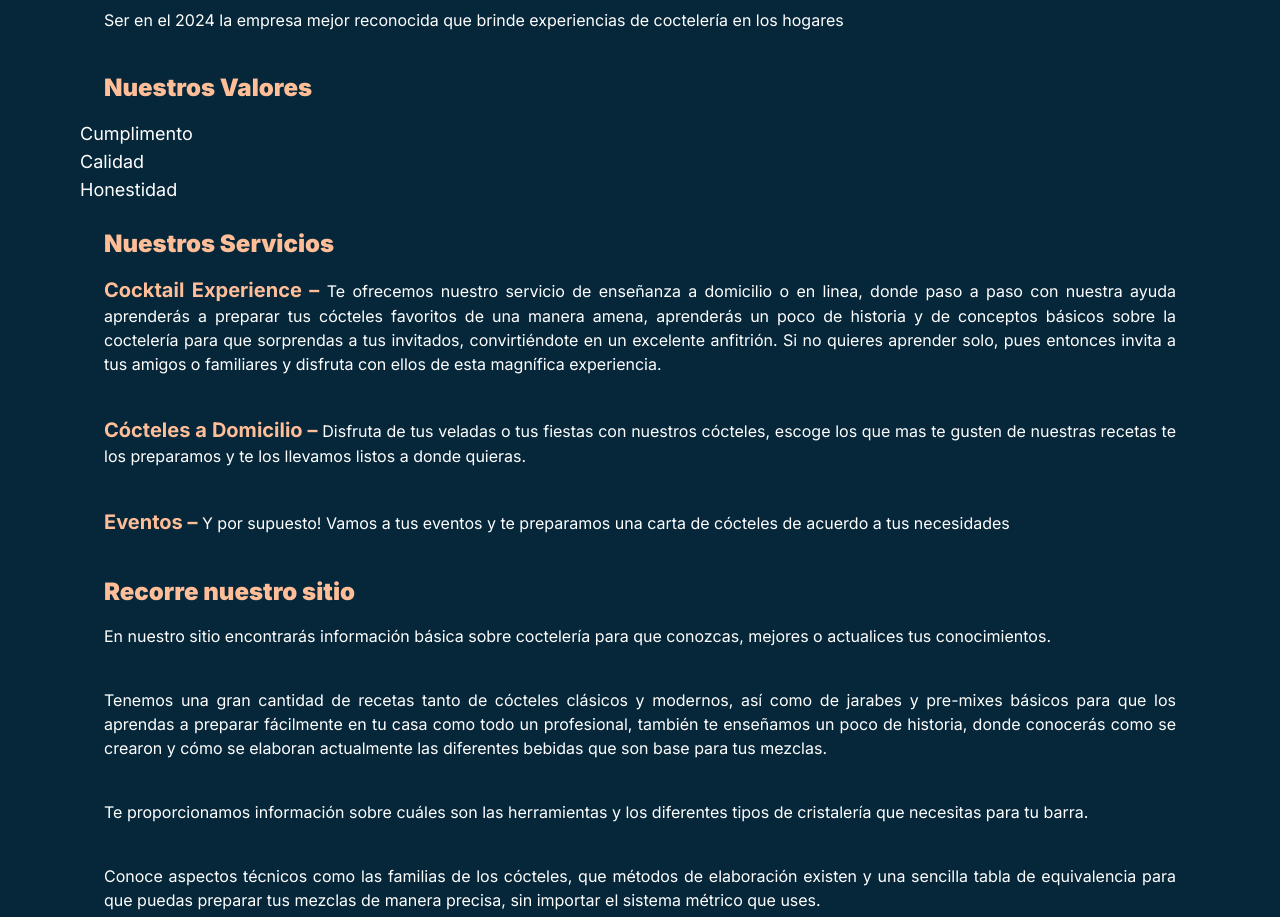
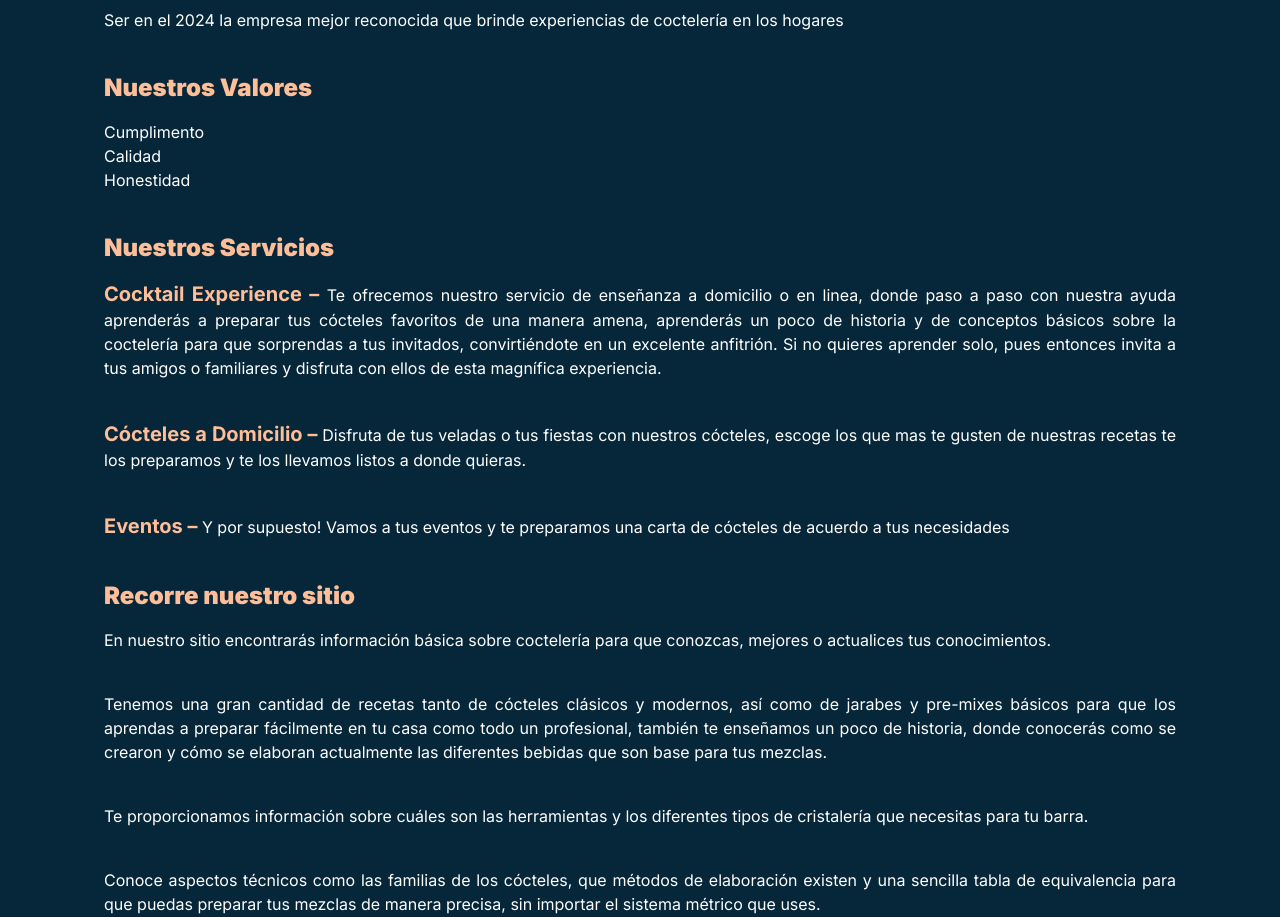
Before and after one commit to juandape/dotcocktails, a Next.js app: page /about in a window 1280 px wide. Shown: the part 820-1737 px from the top of the page. Built offline with nearby package versions, Linux system fonts and the light colour scheme; no server answers.

Commit message:
fix: about

```diff
--- a/src/app/about/page.tsx
+++ b/src/app/about/page.tsx
@@ -70,7 +70,7 @@ export default function AboutPage() {
         <div className={subtitleClass}>
           <strong>Nuestros Valores</strong>
         </div>
-        <ul className='text-white text-lg'>
+        <ul className={pharagraphClass}>
           <li>Cumplimento</li>
           <li>Calidad</li>
           <li>Honestidad</li>
```
